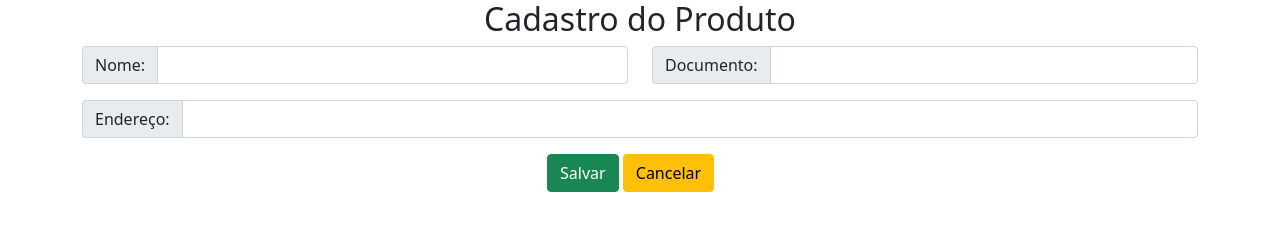
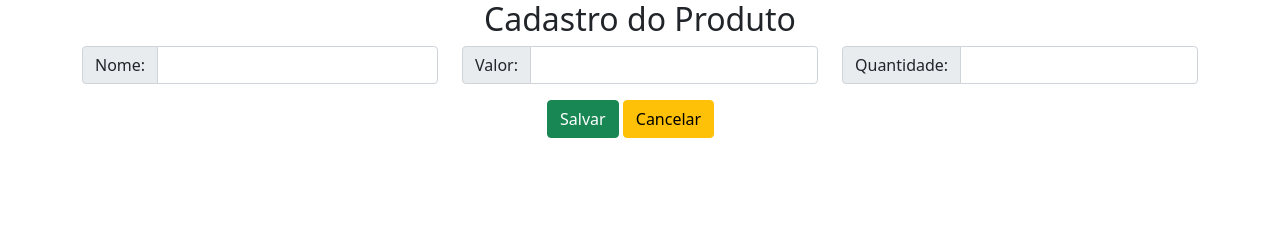
Before and after one commit to MarceloPraado/Loja, a plain HTML site: page produto.html in a window 1280 px wide. Shown: the top 230 px of the page. Drawn offline with nearby package versions, Linux system fonts and the light colour scheme.

Commit message:
Indexação da página produto.html na Main, e melhoras visuais na mesma.

```diff
--- a/produto.html
+++ b/produto.html
@@ -19,16 +19,23 @@
 
         <form>
             <div class="row">
-                <div class="col-md-6">
+                <div class="col-md-4">
                     <div class="input-group mb-3">
                         <span class="input-group-text">Nome:</span>
                         <input type="text" class="form-control">
                     </div>
                 </div>
 
-                <div class="col-md-6">
+                <div class="col-md-4">
                     <div class="input-group mb-3">
-                        <span class="input-group-text">Documento:</span>
+                        <span class="input-group-text">Valor:</span>
+                        <input type="text" class="form-control">
+                    </div>
+                </div>
+
+                <div class="col-md-4">
+                    <div class="input-group mb-3">
+                        <span class="input-group-text">Quantidade:</span>
                         <input type="text" class="form-control">
                     </div>
                 </div>
@@ -36,12 +43,6 @@
             </div>
 
             <div class="row">
-                <div class="col-md-12">
-                    <div class="input-group mb-3">
-                        <span class="input-group-text">Endereço:</span>
-                        <input type="text" class="form-control">
-                    </div>
-                </div>
 
                 <div class="row">
                     <div class="offset-5">
```
Also changed, not shown: index.html (+1 -1 lines).
